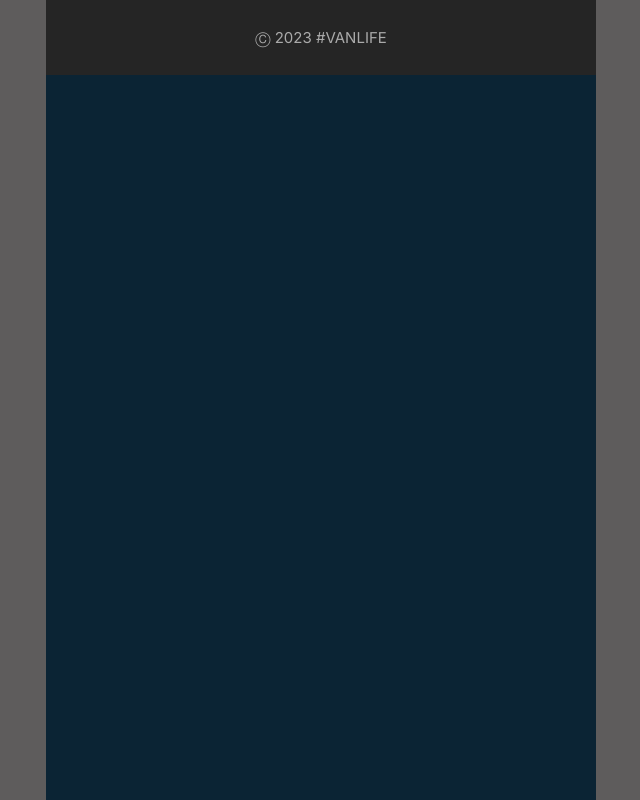
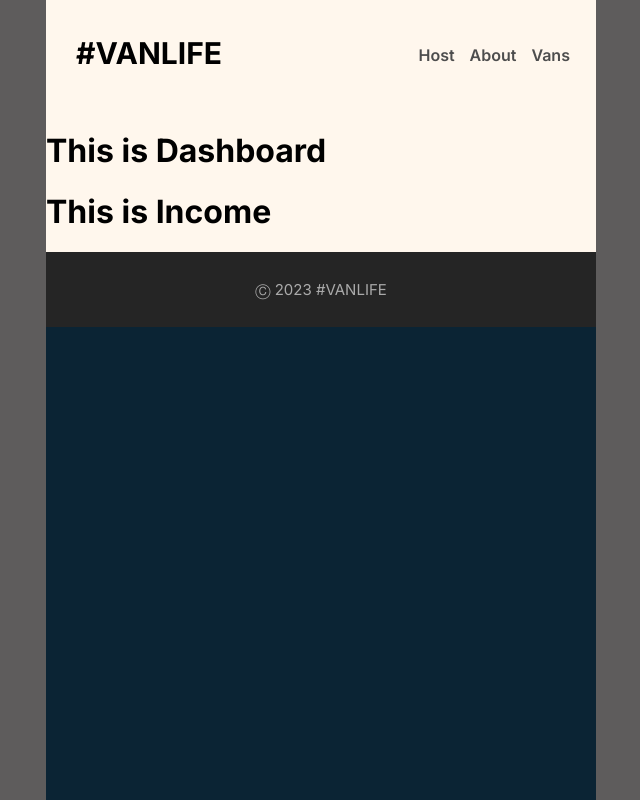
Before and after one commit to wasimhyder09/vanlife, a React (Create React App) app: page /host/income in a window 1280 px wide. Before the commit this address had no page. Shown: the whole page, without its empty margins (319-959 px from the left). Built offline with nearby package versions, Linux system fonts and the light colour scheme; what miragejs would draw is missing.

Commit message:
Created host bootstrap

```diff
--- a/src/App.css
+++ b/src/App.css
@@ -25,7 +25,7 @@
   height: 110px;
 }
 .header nav {
-  width: 30%;
+  width: 35%;
   float: right;
   padding-top: 45px;
 }
--- a/src/App.js
+++ b/src/App.js
@@ -1,6 +1,6 @@
 import React from 'react';
-import Nav from './pages/Nav';
-import Footer from './pages/Footer';
+import Nav from './components/Nav';
+import Footer from './components/Footer';
 
 function App() {
   return (
--- a/src/components/Header.jsx
+++ b/src/components/Header.jsx
@@ -6,6 +6,7 @@
           <Link to="/"><h2>#VANLIFE</h2></Link>
         </div>
         <nav>
+          <Link to="/host">Host</Link>
           <Link to="/about">About</Link>
           <Link to="/vans">Vans</Link>
         </nav>
--- /dev/null
+++ b/src/components/Nav.jsx
@@ -0,0 +1,29 @@
+import React from "react";
+import {BrowserRouter, Routes, Route, Link} from 'react-router-dom';
+import Home from '../pages/Home';
+import About from '../pages/About';
+import Vans from '../pages/Vans/Vans';
+import VanDetail from "../pages/Vans/VanDetail";
+import Layout from "./Layout";
+import Dashboard from "../pages/Host/Dashboard";
+import Income from "../pages/Host/Income";
+import Reviews from "../pages/Host/Reviews";
+
+export default function Nav() {
+  return(
+    <BrowserRouter>
+      <Routes>
+        <Route element={<Layout />}>
+          <Route path="/" element={<Home />} />
+          <Route path="/about" element={<About />} />
+          <Route path="/vans" element={<Vans />} />
+          <Route path="/vans/:id" element={<VanDetail />} />
+          <Route path="/host" element={<Dashboard />} >
+            <Route path="/host/income" element={<Income />} />
+            <Route path="/host/reviews" element={<Reviews />} />
+          </Route>
+        </Route>
+      </Routes>
+    </BrowserRouter>
+  )
+}
--- /dev/null
+++ b/src/pages/Host/Dashboard.jsx
@@ -0,0 +1,9 @@
+import { Outlet } from "react-router-dom"
+export default function Dashboard() {
+  return(
+    <>
+      <h1>This is Dashboard</h1>
+      <Outlet />
+    </>
+  )
+}
--- /dev/null
+++ b/src/pages/Host/Income.jsx
@@ -0,0 +1,5 @@
+export default function Income() {
+  return(
+    <h1>This is Income</h1>
+  )
+}
--- /dev/null
+++ b/src/pages/Host/Reviews.jsx
@@ -0,0 +1,5 @@
+export default function Reviews() {
+  return(
+    <h1>This is Reviews</h1>
+  )
+}
--- a/src/pages/Nav.jsx
+++ /dev/null
@@ -1,22 +0,0 @@
-import React from "react";
-import {BrowserRouter, Routes, Route, Link} from 'react-router-dom';
-import Home from './Home';
-import About from './About';
-import Vans from './Vans';
-import VanDetail from "./VanDetail";
-import Layout from "../components/Layout";
-
-export default function Nav() {
-  return(
-    <BrowserRouter>
-      <Routes>
-        <Route element={<Layout />}>
-          <Route path="/" element={<Home />} />
-          <Route path="/about" element={<About />} />
-          <Route path="/vans" element={<Vans />} />
-          <Route path="/vans/:id" element={<VanDetail />} />
-        </Route>
-      </Routes>
-    </BrowserRouter>
-  )
-}
--- a/src/pages/Vans.jsx
+++ b/src/pages/Vans/Vans.jsx
@@ -1,6 +1,6 @@
 import {useState, useEffect} from 'react';
 import { Link } from 'react-router-dom';
-import '../server'
+import '../../server'
 export default function Vans() {
   const[vansData, setVansData] = useState([])
 
```
Also changed, not shown: src/components/Footer.jsx (renamed from src/pages/Footer.jsx), src/pages/Vans/VanDetail.jsx (renamed from src/pages/VanDetail.jsx).
